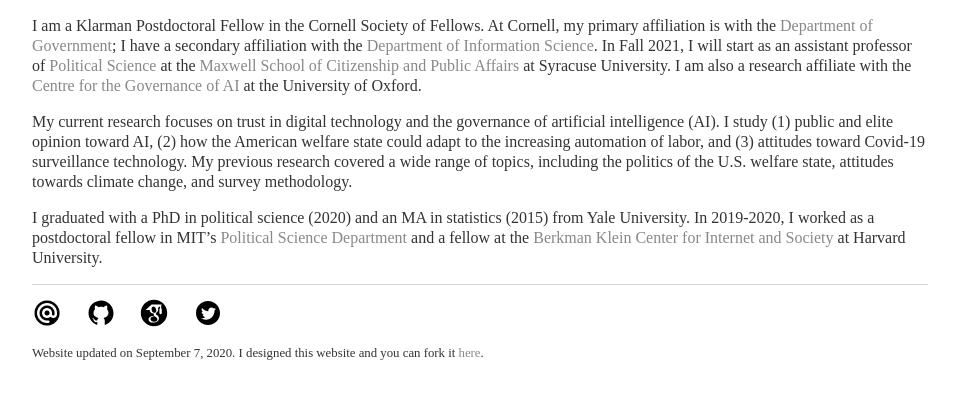
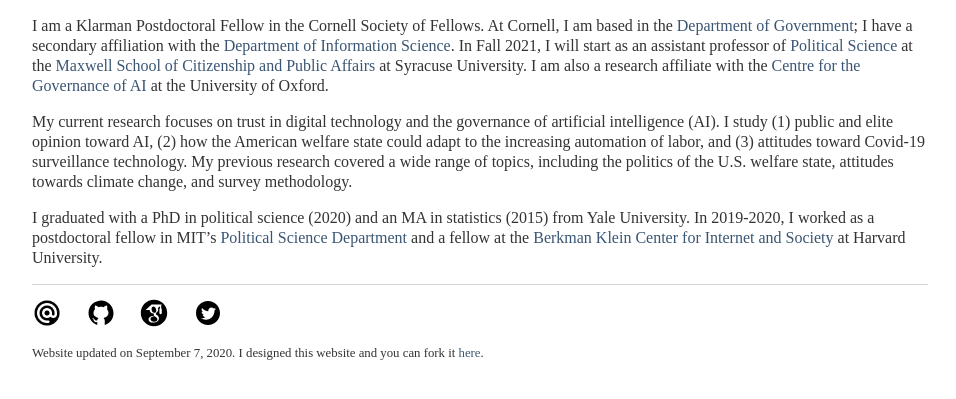
Before and after one commit to morganlivingston/baobaofzhang.github.io, a Jekyll site: the page built from index.html, in a window 1280 px wide, cut to the strip 378-777 px from the top of the page. Shown: the whole strip, without its empty margins (160-1116 px from the left). Built offline with Jekyll 4.4.1, drawn with Linux system fonts in a browser that asks for light colours.

Commit message:
Update color

```diff
--- a/css/main.css
+++ b/css/main.css
@@ -1,6 +1,6 @@
 body { margin: 60px auto; width: 70%; }
 
-a { text-decoration: none; color: #888; }
+a { text-decoration: none; color: #3A5573; }
 a:hover { text-decoration: underline; }
 
 p, ul { font-size: 1em; line-height: 1.25em; color: #333; }
--- a/index.html
+++ b/index.html
@@ -10,7 +10,7 @@
 
 			<img src="documents/baobao_zhang_circle_2019.png" alt="Baobao Zhang" style="width:170px;height:170px;">
 
-			<p>I am a Klarman Postdoctoral Fellow in the Cornell Society of Fellows. At Cornell, my primary affiliation is with the <a href="https://government.cornell.edu/">Department of Government</a>; I have a secondary affiliation with the <a href="http://infosci.cornell.edu/">Department of Information Science</a>. In Fall 2021, I will start as an assistant professor of <a href="https://www.maxwell.syr.edu/psc/">Political Science</a> at the <a href="https://www.maxwell.syr.edu/">Maxwell School of Citizenship and Public Affairs</a> at Syracuse University. I am also a research affiliate with the <a href="https://governance.ai/">Centre for the Governance of AI</a> at the University of Oxford.</p>
+			<p>I am a Klarman Postdoctoral Fellow in the Cornell Society of Fellows. At Cornell, I am based in the <a href="https://government.cornell.edu/">Department of Government</a>; I have a secondary affiliation with the <a href="http://infosci.cornell.edu/">Department of Information Science</a>. In Fall 2021, I will start as an assistant professor of <a href="https://www.maxwell.syr.edu/psc/">Political Science</a> at the <a href="https://www.maxwell.syr.edu/">Maxwell School of Citizenship and Public Affairs</a> at Syracuse University. I am also a research affiliate with the <a href="https://governance.ai/">Centre for the Governance of AI</a> at the University of Oxford.</p>
 
 			<p>My current research focuses on trust in digital technology and the governance of artificial intelligence (AI). I study (1) public and elite opinion toward AI, (2) how the American welfare state could adapt to the increasing automation of labor, and (3) attitudes toward Covid-19 surveillance technology. My previous research covered a wide range of topics, including the politics of the U.S. welfare state, attitudes towards climate change, and survey methodology.</p>
 
```
Also changed, not shown: 1 other file.
